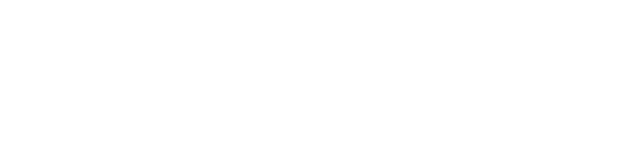
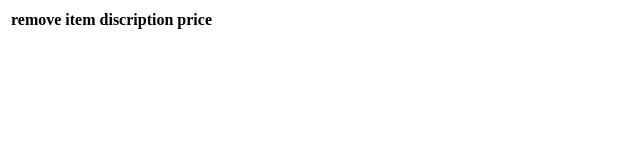
Before and after one commit to class201-lab15/korsak, a plain HTML site: page cart.html in a window 1280 px wide. Shown: the whole page, without its empty margins (0-640 px from the left). Drawn offline with Linux system fonts and the light colour scheme.

Commit message:
new update

```diff
--- a/cart.html
+++ b/cart.html
@@ -4,6 +4,12 @@
     <title>korsak cart</title>
 </head>
 <body>
+    <div>
+        <table id="cart">
 
+        </table>
+    </div>
+    <script src="js/app.js"></script>
+    <script src="js/cart.js"></script>
 </body>
 </html>
--- a/js/app.js
+++ b/js/app.js
@@ -0,0 +1,15 @@
+'use strict'
+let renderedItems = [];
+function Cart(item){
+    this.item = item;
+}
+Cart.prototype.saveCartInLocalStorage = function (cartItems){
+    // save the cart in local storage
+    localStorage.setItem('cart',JSON.stringify(cartItems));
+}
+Cart.prototype.restoreCartItems = function (){
+    // restore all cart items if existed
+    if (JSON.parse(localStorage.getItem('cart')) !== null){
+        cart.item = JSON.parse(localStorage.getItem('cart'));
+    }
+}
--- a/js/cart.js
+++ b/js/cart.js
@@ -0,0 +1,28 @@
+'use strict'
+let cart = new Cart([]);
+cart.restoreCartItems();
+console.log(cart.item);
+let table = document.getElementById('cart');
+let firstRow = document.createElement('tr');
+table.appendChild(firstRow);
+for (let i = 0; i < 4; i++){
+    let th = document.createElement('th');
+    firstRow.appendChild(th);
+    switch (i) {
+        case 0:
+            th.textContent = 'remove';
+            break;
+        case 1:
+            th.textContent = 'item'
+            break;
+        case 2:
+            th.textContent = 'discription'
+            break;
+        case 3:
+            th.textContent = 'price'
+            break;
+    }
+}
+for (let i = 0; i < cart.item.length; i++){
+
+}
```
Also changed, not shown: js/main.js (+0 -14 lines), main.html (+1 -0 lines).
